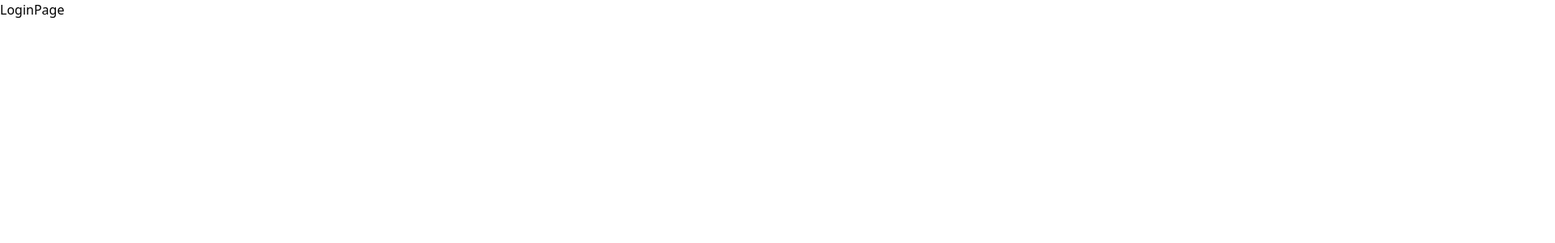
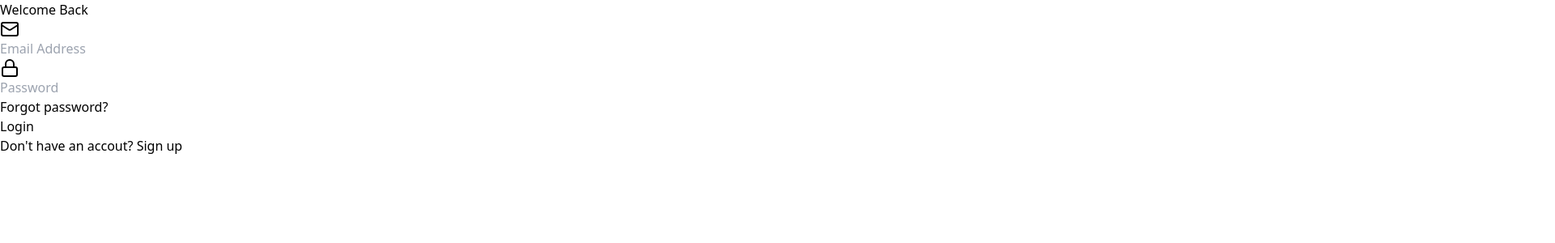
Before and after one commit to camreynolds/advance-mern-auth, a React (Vite) app in the folder frontend/: page /login in a window 1280 px wide. Shown: the top 300 px of the page at 81% size, 1920 px wide, since content can reach past the window. Built offline with nearby package versions, Linux system fonts and the light colour scheme.

Commit message:
issue #10

```diff
--- a/frontend/src/pages/LoginPage.jsx
+++ b/frontend/src/pages/LoginPage.jsx
@@ -1,8 +1,60 @@
-import React from 'react'
+// library imported
+import React,{useState} from 'react'
+import {motion} from "framer-motion"
+import {Mail,Lock,Loader} from "lucide-react"
+import {Link} from "react-router-dom"
+
+// local imported
+import Input from "../components/Input"
 
 function LoginPage() {
+  const [email,setEmail] = useState("")
+  const [password,setPassword] = useState("")
+  const isLoading = false
+
+  const handleLogin = (e) =>{
+    e.preventDefault()
+  }
+
   return (
-    <div>LoginPage</div>
+    <motion.div>
+      <div>
+        <h2>Welcome Back</h2>
+
+        <form onSubmit={handleLogin}>
+
+          <Input
+            icon={Mail}
+            type="email"
+            placeholder="Email Address"
+            value={email}
+            onChange={e => setEmail(e.target.value)}
+          />
+
+          <Input
+            icon={Lock}
+            type="password"
+            placeholder="Password"
+            value={password}
+            onChange={e => setPassword(e.target.value)}
+          />
+
+          <div>
+            <Link to="/forgot-password">Forgot password?</Link>
+          </div>
+
+          <motion.button disabled={isLoading}>
+            {isLoading ? <Loader/> : "Login"}
+          </motion.button>
+        </form>
+      </div>
+
+      <div>
+        <p>Don't have an accout?{" "}
+          <Link to="/signup">Sign up</Link>
+        </p>
+      </div>
+    </motion.div>
   )
 }
 
--- a/frontend/src/pages/SignupPage.jsx
+++ b/frontend/src/pages/SignupPage.jsx
@@ -1,11 +1,11 @@
 // library imported
+import { useState } from "react"
 import {motion} from "framer-motion"
 import {User, Mail, Lock} from "lucide-react"
 import {Link} from "react-router-dom"
 
 // local imported
 import Input from "../components/Input"
-import { useState } from "react"
 import PasswordStrengthMeter from "../components/PasswordStrengthMeter"
 
 function SignupPage() {
```
